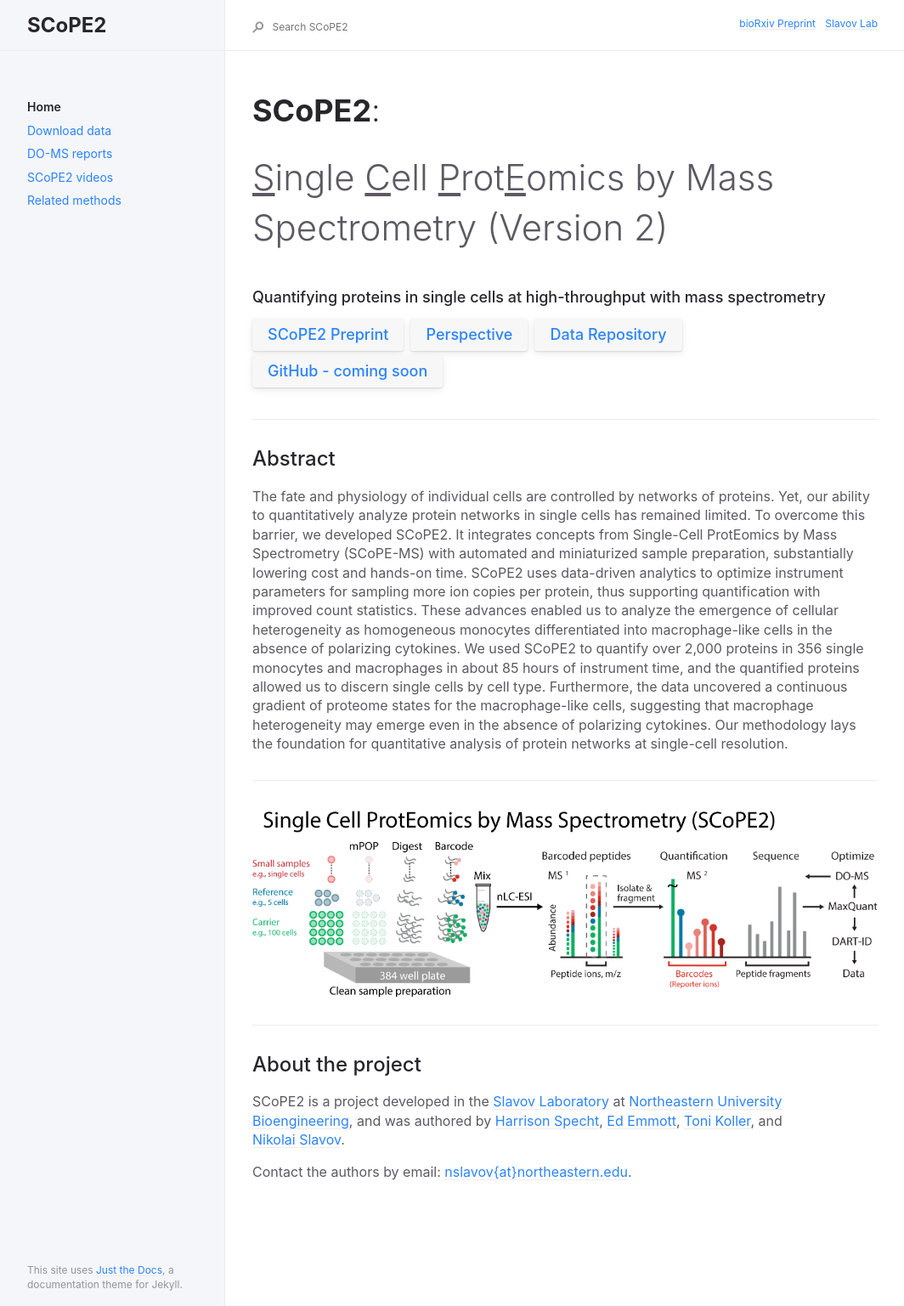
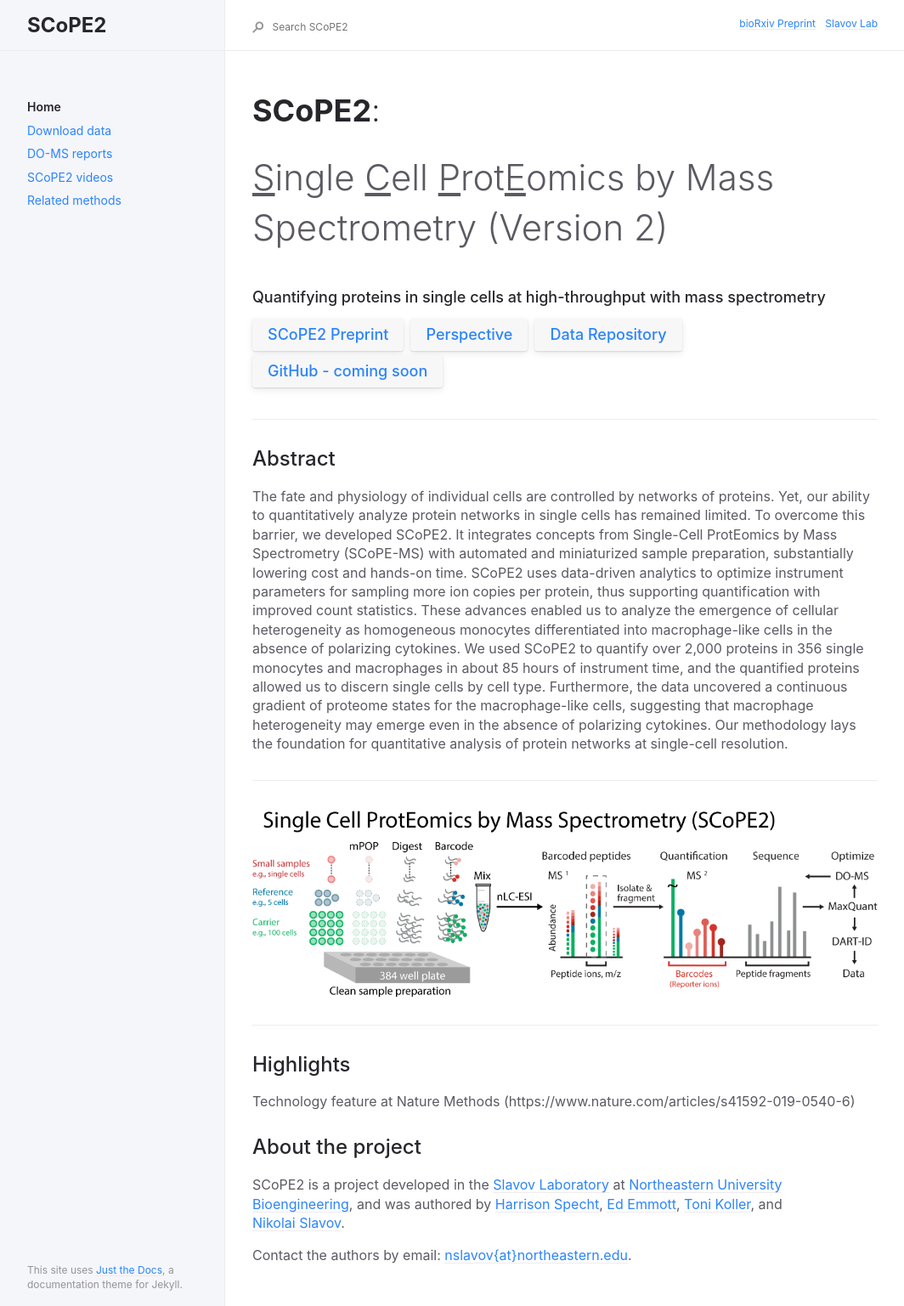
Before and after one commit to SlavovLab/SCoPE2, a Jekyll site: the page built from docs/index.md, in a window 1280 px wide. Shown: the whole page at 85% size, without its empty margins (91-1155 px from the left). Built offline with Jekyll 4.4.1, drawn with Linux system fonts in a browser that asks for light colours.

Commit message:
Update index.md

```diff
--- a/docs/index.md
+++ b/docs/index.md
@@ -29,6 +29,9 @@ The fate and physiology of individual cells are controlled by networks of protei
 
 ------------
 
+## Highlights
+Technology feature at Nature Methods (https://www.nature.com/articles/s41592-019-0540-6)
+
 ## About the project
 
 SCoPE2 is a project developed in the [Slavov Laboratory](http://slavovlab.net) at [Northeastern University](https://www.northeastern.edu/) [Bioengineering](http://www.bioe.neu.edu/), and was authored by [Harrison Specht](https://twitter.com/harrisonspecht), [Ed Emmott](http://edemmott.co.uk/), [Toni Koller](http://slavovlab.net/people.htm), and [Nikolai Slavov](http://www.bioe.neu.edu/people/slavov-nikolai).
```
